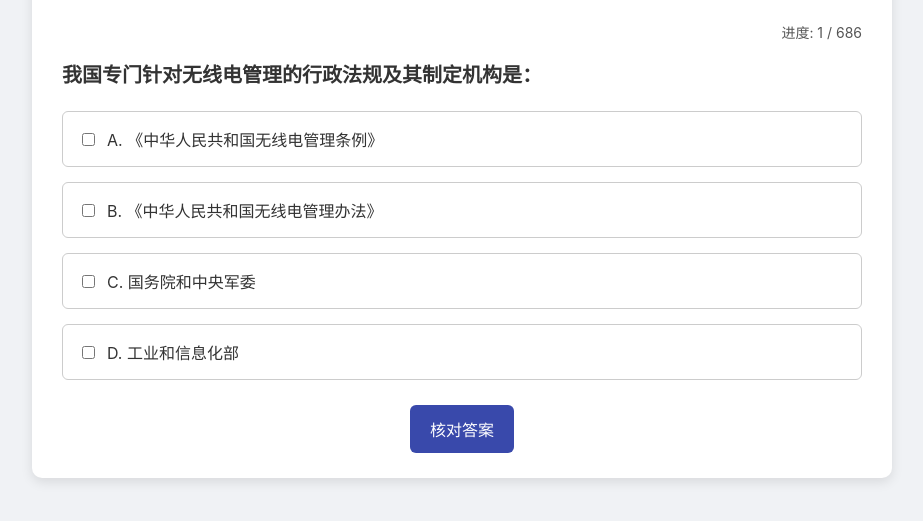
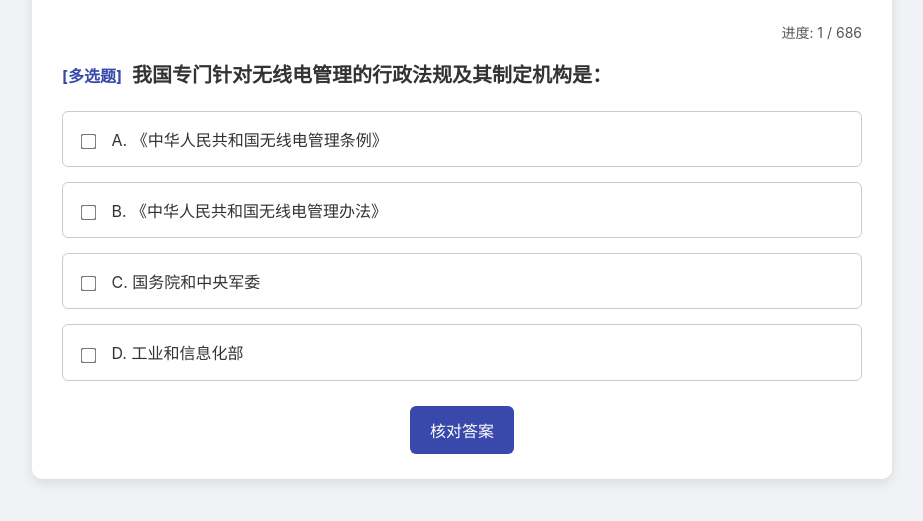
Before and after one commit to ChemicalBond007/HAM_Learning_System, a plain HTML site: page index.html in a window 1280 px wide. Both pictures are taken after a click on the button "顺序练习". Shown: the part 115-636 px from the top of the page, without its empty margins (178-1101 px from the left). Drawn offline with Linux system fonts and the light colour scheme.

Commit message:
增加题目是否为多选题提示

```diff
--- a/index.html
+++ b/index.html
@@ -87,6 +87,14 @@
             line-height: 1.6;
         }
 
+        /* 新增：题目类型标签样式 */
+        .question-type {
+            color: #3949ab;
+            font-weight: bold;
+            font-size: 16px;
+            margin-right: 10px;
+        }
+
         .options {
             display: flex;
             flex-direction: column;
@@ -104,6 +112,9 @@
 
         .option input {
             margin-right: 12px;
+            /* 让单选和复选框更大更清晰 */
+            transform: scale(1.2);
+            vertical-align: middle;
         }
 
         .option:hover {
@@ -295,8 +306,13 @@
             checkBtn.disabled = false;
 
             const question = currentQuestions[currentQuestionIndex];
+            const isMultiChoice = question.TrueAnswer.length > 1;
+            const questionTypeTag = isMultiChoice ? '[多选题]' : '[单选题]';
+            const inputType = isMultiChoice ? 'checkbox' : 'radio';
+
             progressText.textContent = `进度: ${currentQuestionIndex + 1} / ${currentQuestions.length}`;
-            questionText.textContent = question.Question;
+            // 使用 innerHTML 来插入带样式的标签
+            questionText.innerHTML = `<span class="question-type">${questionTypeTag}</span>${question.Question}`;
 
             optionsDiv.innerHTML = '';
             for (const key in question.Options) {
@@ -304,12 +320,12 @@
                 optionLabel.className = 'option';
 
                 const input = document.createElement('input');
-                input.type = 'checkbox';
-                input.name = 'option';
+                input.type = inputType; // 动态设置 input 类型
+                input.name = 'option'; // 对于 radio button，相同的 name 使其成为一组
                 input.value = key;
 
                 optionLabel.appendChild(input);
-                optionLabel.appendChild(document.createTextNode(`${key}. ${question.Options[key]}`));
+                optionLabel.appendChild(document.createTextNode(` ${key}. ${question.Options[key]}`));
                 optionsDiv.appendChild(optionLabel);
             }
         }
@@ -330,7 +346,6 @@
             if (isCorrect) {
                 feedbackDiv.textContent = '回答正确！';
                 feedbackDiv.className = 'feedback-correct';
-                // 如果题目在错题集里，答对后就移除
                 if (wrongQuestionIds.has(question.J_ID)) {
                     wrongQuestionIds.delete(question.J_ID);
                 }
@@ -345,7 +360,6 @@
 
             checkBtn.classList.add('hidden');
             nextBtn.classList.remove('hidden');
-            // 禁用所有选项
             optionsDiv.querySelectorAll('input').forEach(input => input.disabled = true);
         }
 
```
